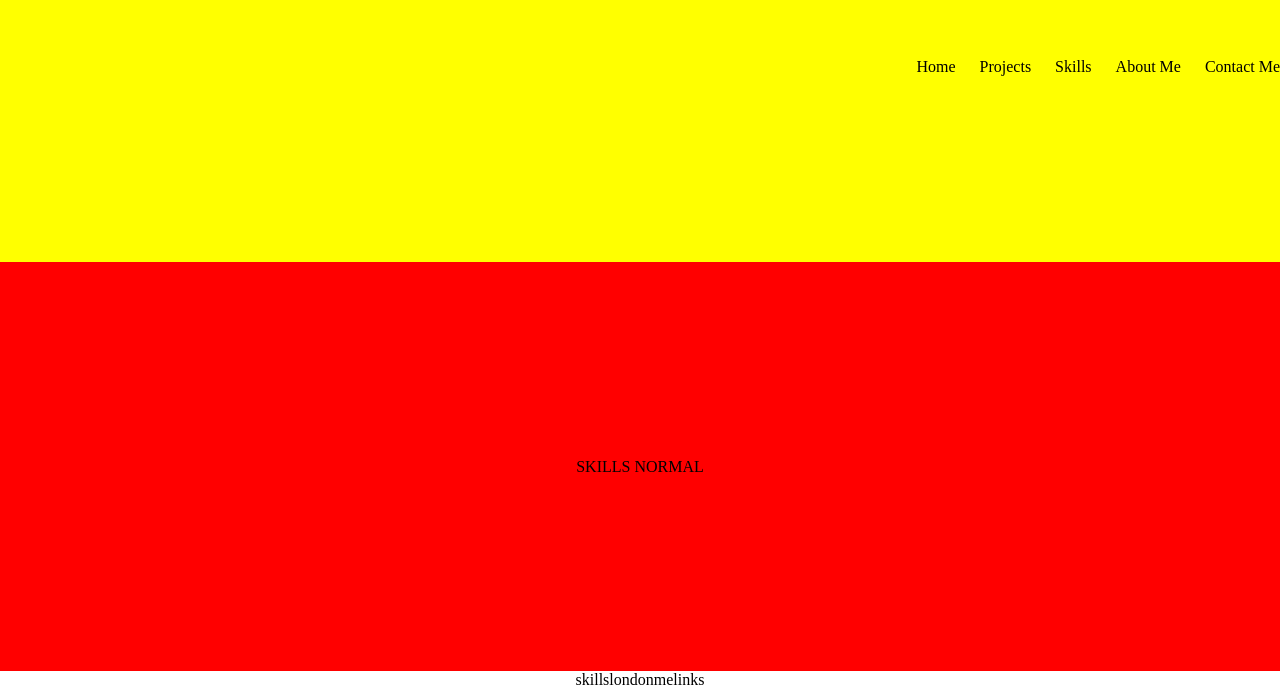
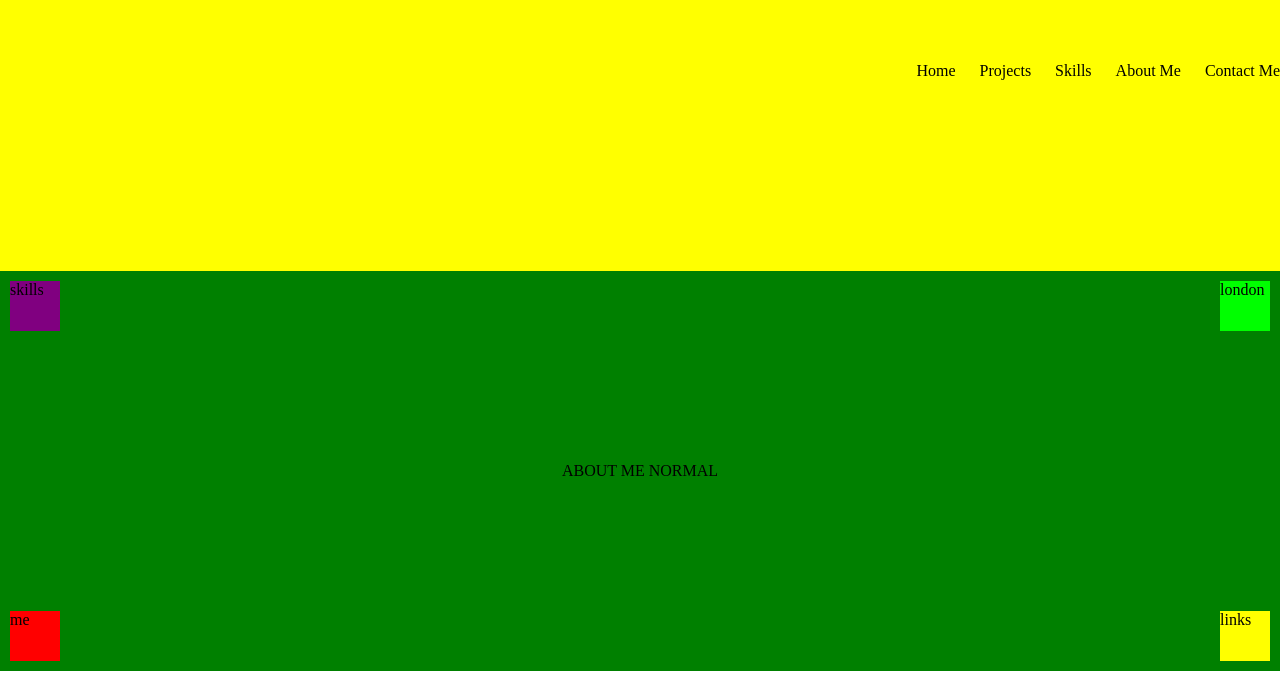
Before and after one commit to aiacuone/portfolio-v3, a Next.js app: page /aboutMe in a window 1280 px wide. Shown: the part 129-818 px from the top of the page. Built offline with nearby package versions, Linux system fonts and the light colour scheme.

Commit message:
fixed issue with normal pages not centering

```diff
--- a/components/Layout.js
+++ b/components/Layout.js
@@ -17,7 +17,6 @@ export default function Layout({ children }) {
 
   const useStylesRoot = makeStyles({
     root: {
-      // background: isPhone ? 'green' : 'blue',
       width: '100vw',
       height: windowHeight,
     },
@@ -65,7 +64,7 @@ export default function Layout({ children }) {
         height: '100%',
         width: '100%',
         display: 'grid',
-        background: 'red',
+        // background: 'blue',
         gridTemplateRows: '40px repeat(10,1fr)', //HEADER HEIGHT
         gridTemplateColumns: 'repeat(10,1fr)',
       },
@@ -75,6 +74,53 @@ export default function Layout({ children }) {
         gridArea: '1/1/2/11',
       },
       linksHeader: { height: '100%' },
+      container: {
+        gridArea: '2/1/12/11',
+        position: 'relative',
+      },
+      backgroundContainer: {
+        position: 'absolute',
+        height: '100%',
+        width: '100%',
+      },
+      backgroundContainer2: {
+        height: '100%',
+        width: '100%',
+        position: 'relative',
+      },
+      me: {
+        position: 'absolute',
+        bottom: 10, //THESE VALUES SET TO 10 DUE TO PADDING/MARGIN ISSUES
+        left: 10,
+        height: '50px',
+        width: '50px',
+        background: 'red',
+      },
+      london: {
+        position: 'absolute',
+        top: 10,
+        right: 10,
+        height: '50px',
+        width: '50px',
+        background: 'lime',
+      },
+      links: {
+        position: 'absolute',
+        bottom: 10,
+        right: 10,
+        background: 'green',
+        height: '50px',
+        width: '50px',
+        background: 'yellow',
+      },
+      skills: {
+        position: 'absolute',
+        top: 10,
+        left: 10,
+        height: '50px',
+        width: '50px',
+        background: 'purple',
+      },
     })
 
     const classes = useStyles()
@@ -113,16 +159,23 @@ export default function Layout({ children }) {
           container
           justifyContent="center"
           alignItems="center"
-          className={classes.normContainer2}>
+          className={classes.container}>
           {children}
-          <Grid
-            container
-            className={classes.backgroundContainer}
-            justifyContent="center">
-            <Grid className={classes.skills}>skills</Grid>
-            <Grid className={classes.london}>london</Grid>
-            <Grid className={classes.me}>me</Grid>
-            <Grid className={classes.links}>links</Grid>
+          <Grid container className={classes.backgroundContainer}>
+            <Grid className={classes.backgroundContainer2}>
+              <Grid item className={classes.me}>
+                me
+              </Grid>
+              <Grid item className={classes.links}>
+                links
+              </Grid>
+              <Grid item className={classes.skills}>
+                skills
+              </Grid>
+              <Grid item className={classes.london}>
+                london
+              </Grid>
+            </Grid>
           </Grid>
         </Grid>
       </Grid>
--- a/pages/aboutMe.js
+++ b/pages/aboutMe.js
@@ -29,9 +29,6 @@ export default function aboutMe() {
       root: {
         width: '100%',
         height: '100%',
-        display: 'grid',
-        gridTemplateRows: 'repeat(10,1fr)',
-        gridTemplateColumns: 'repeat(10,1fr)',
       },
     })
     const classes = useStyles()
@@ -41,7 +38,7 @@ export default function aboutMe() {
         justifyContent="center"
         alignItems="center"
         className={classes.root}>
-        SKILLS NORMAL
+        ABOUT ME NORMAL
       </Grid>
     )
   }
@@ -59,15 +56,15 @@ export default function aboutMe() {
           }px`, //WIDTH OF BUTTON CONTAINER
         },
         buttonContainer: {
-          gridArea: '1/1/11/2',
+          gridArea: '3/1/11/2',
           background: 'blue',
         },
         header: {
-          gridArea: '1/2/2/11',
+          gridArea: '1/1/2/11',
           background: 'orange',
         },
         aboutMeHeader: {
-          gridArea: '2/2/3/11',
+          gridArea: '2/1/3/11',
           background: 'purple',
         },
         mainContainer: {
--- a/pages/contactMe.js
+++ b/pages/contactMe.js
@@ -37,9 +37,6 @@ export default function contactMe() {
       root: {
         width: '100%',
         height: '100%',
-        display: 'grid',
-        gridTemplateRows: 'repeat(10,1fr)',
-        gridTemplateColumns: 'repeat(10,1fr)',
       },
     })
     const classes = useStyles()
@@ -49,7 +46,7 @@ export default function contactMe() {
         justifyContent="center"
         alignItems="center"
         className={classes.root}>
-        SKILLS NORMAL
+        CONTACT ME NORMAL
       </Grid>
     )
   }
--- a/pages/projects.js
+++ b/pages/projects.js
@@ -8,6 +8,7 @@ const useStylesRoot = makeStyles({
   root: {
     height: '100%',
     width: '100%',
+    background: 'green',
   },
 })
 
--- a/pages/skills.js
+++ b/pages/skills.js
@@ -20,9 +20,6 @@ export default function skills() {
       root: {
         width: '100%',
         height: '100%',
-        display: 'grid',
-        gridTemplateRows: 'repeat(10,1fr)',
-        gridTemplateColumns: 'repeat(10,1fr)',
       },
     })
     const classes = useStyles()
@@ -172,7 +169,7 @@ export default function skills() {
 
     return isPhoneLandscape ? <Landscape /> : <Portrait />
   }
-  console.log(skillsObj, skillsArr)
+
   return (
     <Grid container className={classesRoot.root}>
       {isPhone ? <Phone /> : <Normal />}
```
